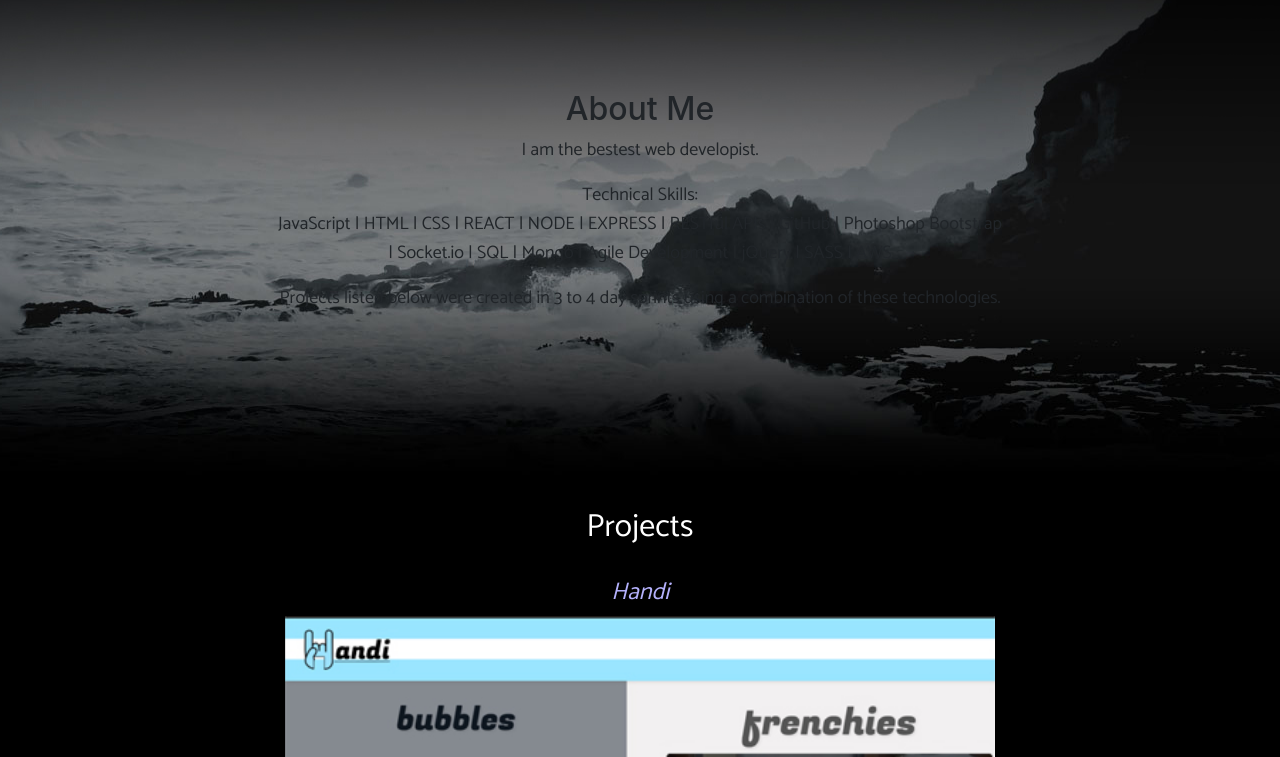
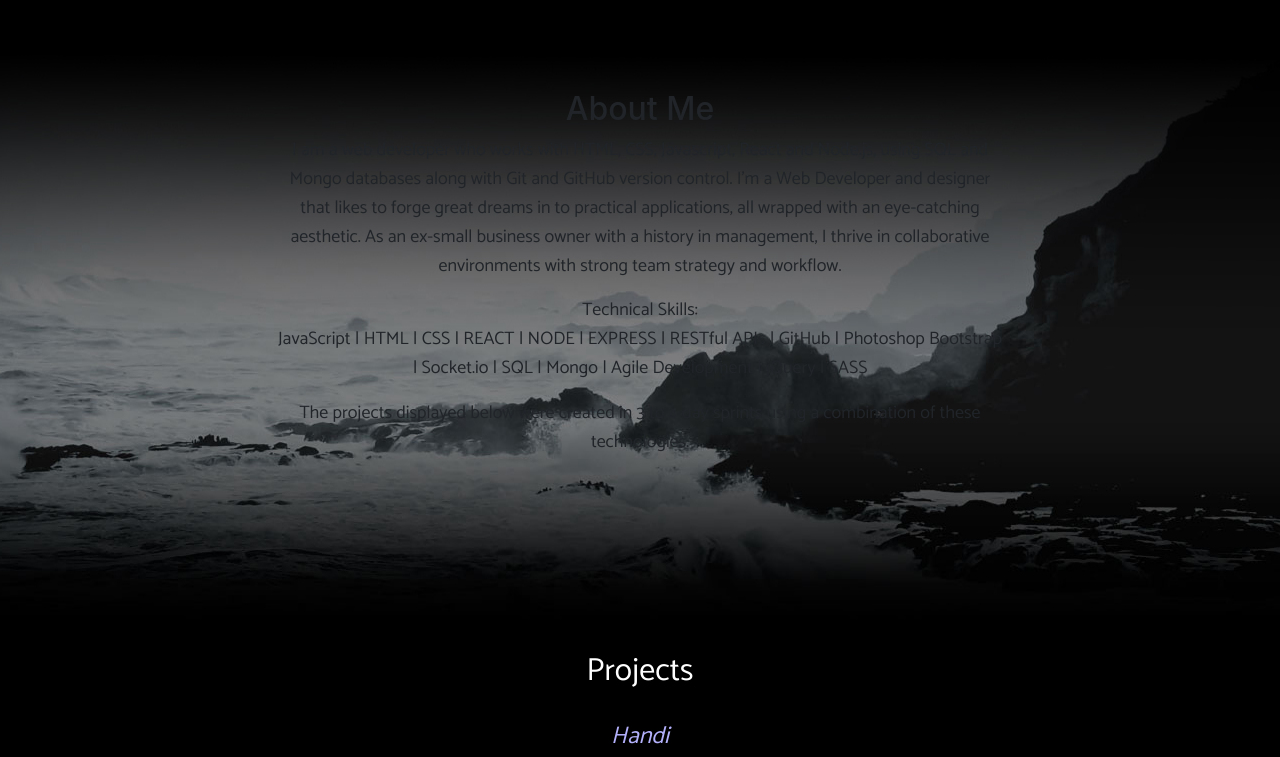
Before and after one commit to lucmorey/portfolio, a website with bundled scripts: page index.html in a window 1280 px wide. Shown: the part 960-1717 px from the top of the page. Built offline with nearby package versions, Linux system fonts and the light colour scheme; a web font is replaced by a local one.

Commit message:
version 1

```diff
--- a/index.html
+++ b/index.html
@@ -72,7 +72,11 @@
         <div class="row">
           <div class="col-lg-8 mx-auto">
             <h2>About Me</h2>
-            <p>I am the bestest web developist.
+            <p>I am a web developer who works with HTML, CSS, Javascript, React and Node.js, using SQL and Mongo databases along with Git and GitHub version control.
+                I'm a Web Developer and designer that likes to forge great dreams in to practical applications, all wrapped with an eye-catching aesthetic.
+                As an ex-small business owner with a history in management, I thrive in collaborative environments with strong team strategy and workflow.
+
+
               </p>
 
             <p>Technical Skills:<br>
@@ -92,9 +96,9 @@
               | Agile Development
               | jQuery
               | SASS
-              | AWS
 
-            <p>Projects listed below were created in 3 to 4 day sprints using a combination of these technologies.</p>
+
+            <p>The projects displayed below were created in 3 to 4 day sprints using a combination of these technologies.</p>
           </div>
         </div>
       </div>
```
